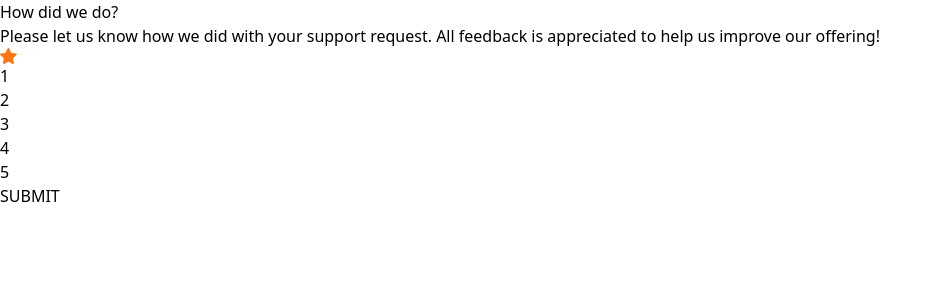
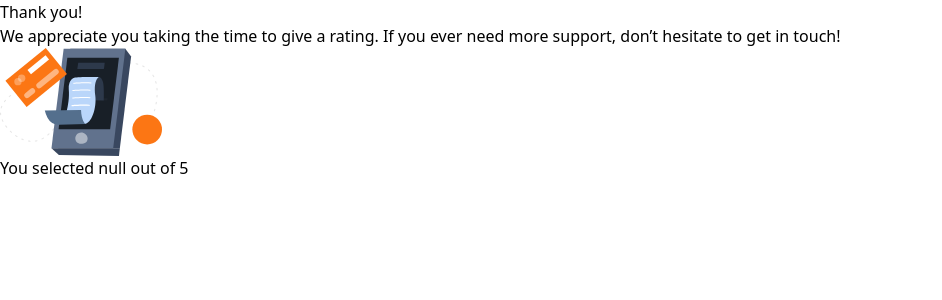
Before and after one commit to tiagobw/interactive-rating-component, a React (Create React App) app: page / in a window 1280 px wide. Shown: the top 300 px of the page, without its empty margins (0-942 px from the left). Built offline with nearby package versions, Linux system fonts and the light colour scheme; the HTML template or start-up script is replaced by a standard one.

Commit message:
add RateCardAfterSubmit structure

```diff
--- a/src/App.tsx
+++ b/src/App.tsx
@@ -3,12 +3,27 @@ import './App.css';
 import RateCardAfterSubmit from './components/Rate/RateCardAfterSubmit';
 import RateCardBeforeSubmit from './components/Rate/RateCardBeforeSubmit';
 
+const values = [1, 2, 3, 4, 5];
+
 function App() {
-  const [isBeforeSubmit, setIsBeforeSubmit] = useState(true);
+  const [selectedValue, setSelectedValue] = useState<number | null>(null);
+  const [isBeforeSubmit, setIsBeforeSubmit] = useState(false);
+
+  const handleSelectValue = (value: number) => {
+    setSelectedValue(value);
+  };
 
   return (
     <main>
-      {isBeforeSubmit ? <RateCardBeforeSubmit /> : <RateCardAfterSubmit />}
+      {isBeforeSubmit ? (
+        <RateCardBeforeSubmit
+          values={values}
+          selectedValue={selectedValue}
+          handleSelectValue={handleSelectValue}
+        />
+      ) : (
+        <RateCardAfterSubmit selectedValue={selectedValue} />
+      )}
     </main>
   );
 }
--- a/src/components/Rate/RateCardAfterSubmit.tsx
+++ b/src/components/Rate/RateCardAfterSubmit.tsx
@@ -1,5 +1,23 @@
-const RateCardAfterSubmit = () => {
-  return <div>RateCardAfterSubmit</div>;
+import RateText from './RateText';
+
+import { ReactComponent as IllustrationThankYou } from '../../images/illustration-thank-you.svg';
+
+const heading = 'Thank you!';
+const paragraph =
+  'We appreciate you taking the time to give a rating. If you ever need more support, don’t hesitate to get in touch!';
+
+type RateCardAfterSubmitProps = {
+  selectedValue: number | null;
+};
+
+const RateCardAfterSubmit = ({ selectedValue }: RateCardAfterSubmitProps) => {
+  return (
+    <article>
+      <RateText heading={heading} paragraph={paragraph} />
+      <IllustrationThankYou />
+      <p>{`You selected ${selectedValue} out of 5`}</p>
+    </article>
+  );
 };
 
 export default RateCardAfterSubmit;
--- a/src/components/Rate/RateCardBeforeSubmit.tsx
+++ b/src/components/Rate/RateCardBeforeSubmit.tsx
@@ -5,18 +5,21 @@ import RateValues from './RateValues';
 
 import { ReactComponent as IconStar } from '../../images/icon-star.svg';
 
-const values = [1, 2, 3, 4, 5];
 const heading = 'How did we do?';
 const paragraph =
   'Please let us know how we did with your support request. All feedback is appreciated to help us improve our offering!';
 
-const RateCardBeforeSubmit = () => {
-  const [selectedValue, setSelectedValue] = useState<number | null>(null);
+type RateCardBeforeSubmitProps = {
+  values: number[];
+  selectedValue: number | null;
+  handleSelectValue: (value: number) => void;
+};
 
-  const handleSelectValue = (value: number) => {
-    setSelectedValue(value);
-  };
-
+const RateCardBeforeSubmit = ({
+  values,
+  selectedValue,
+  handleSelectValue,
+}: RateCardBeforeSubmitProps) => {
   return (
     <article>
       <RateText heading={heading} paragraph={paragraph} />
```
Also changed, not shown: 1 other file (tests, documents, lock files or other folders).
